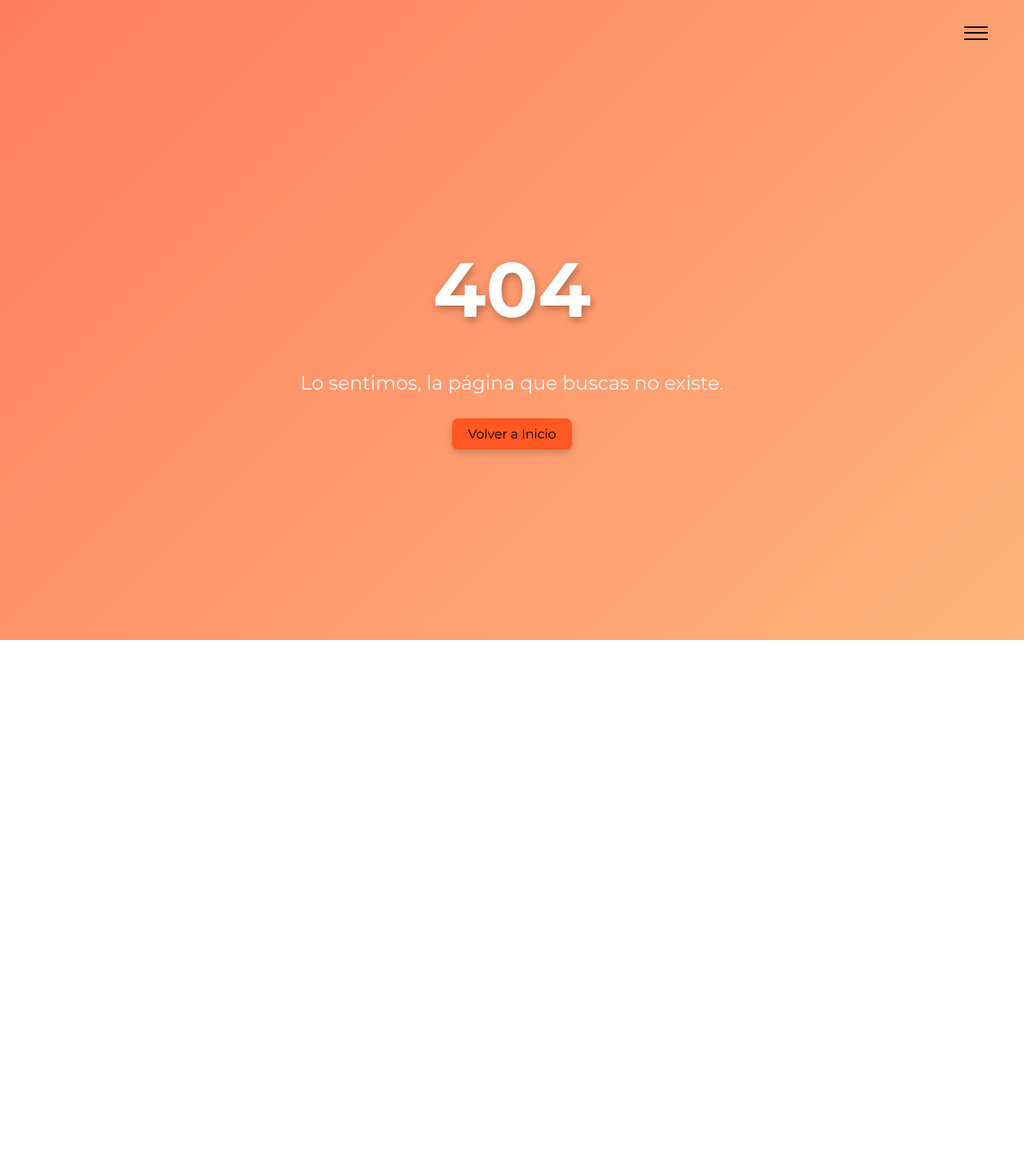
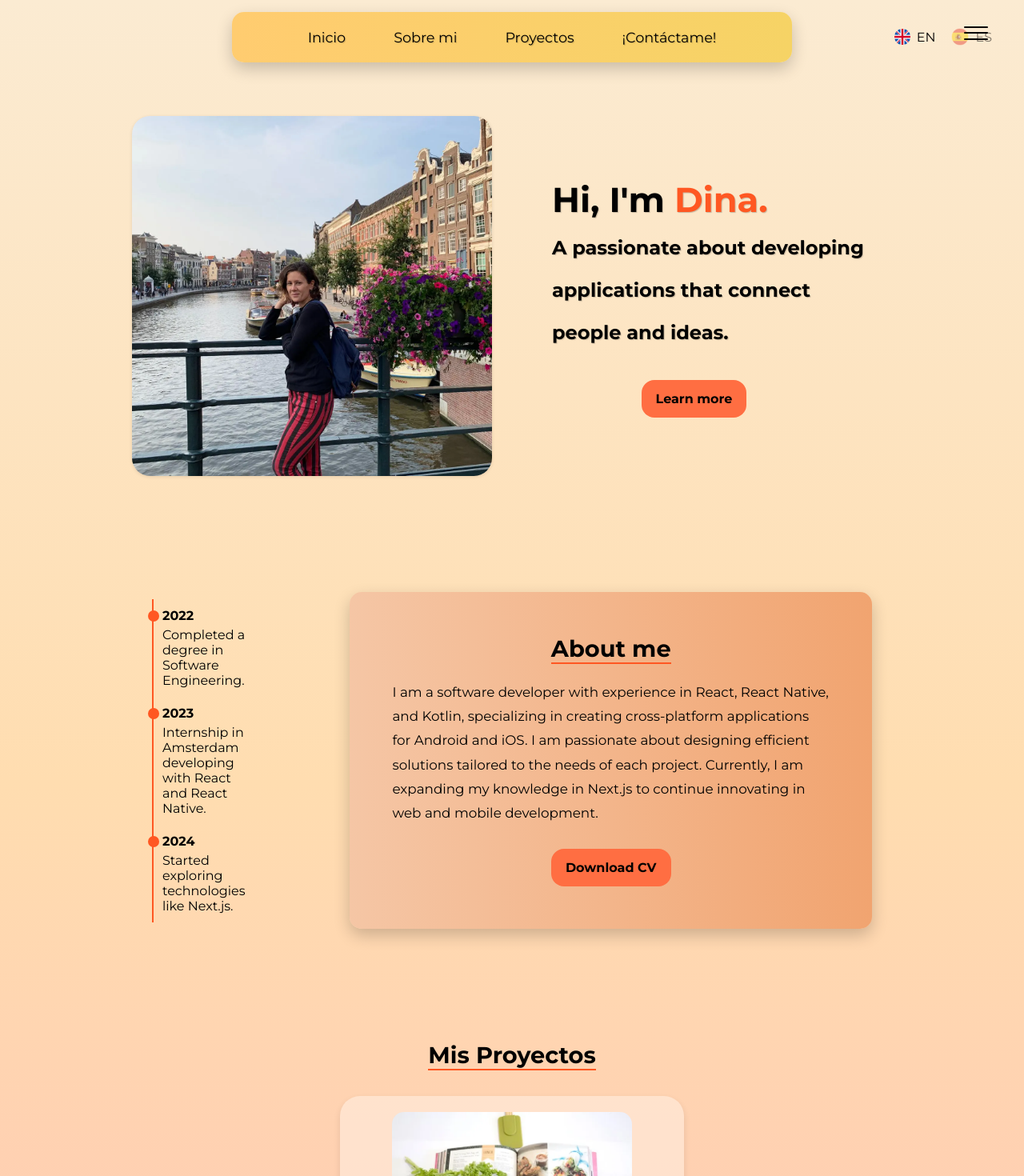
Before and after one commit to LavryDam/my-portfolio-web, a Next.js app: page /en in a window 1280 px wide. Before the commit this address had no page. Shown: the top 1470 px of the page at 80% size. Before the commit the page ends 800 px from the top, so only its background shows below. Built offline with nearby package versions, Linux system fonts and the light colour scheme.

Commit message:
fix: logic

```diff
--- a/app/layout.tsx
+++ b/app/[locale]/layout.tsx
@@ -1,8 +1,11 @@
-import Navbar from "./components/Navbar/Navbar";
-import { ReactNode } from "react";
-import Fonts from "../fonts/Fonts";
+import Navbar from "../components/Navbar/Navbar";
+import Fonts from "../../fonts/Fonts";
 import Script from "next/script";
 import { Analytics } from "@vercel/analytics/next";
+import { getMessages } from "next-intl/server";
+import { NextIntlClientProvider } from "next-intl";
+import { notFound } from "next/navigation";
+import { routing } from "@/public/i18n/routing";
 
 export const metadata = {
   title: "Dina Martínez Ruiz | Desarrolladora Web y Móvil",
@@ -12,18 +15,16 @@ export const metadata = {
     "portfolio, trabajo, proyectos, curriculum, desarrolladora web, react, kotlin",
 };
 
-type RootLayoutProps = {
-  children: ReactNode;
-  params: { lang: "en" | "es" };
-};
+export default async function RootLayout({ children, params }: {children: React.ReactNode; params: Promise<{ locale: "en" | "es" }>;}) {
+  const { locale } = await params;
+  if (!routing.locales.includes(locale)) {
+    notFound();
+  }
 
-export async function generateStaticParams() {
-  return [{ lang: "en" }, { lang: "es" }];
-}
+  const message = await getMessages();
 
-export default function RootLayout({ params, children }: RootLayoutProps) {
   return (
-    <html lang={params.lang}>
+    <html lang={locale}>
       <head>
         <Script async src="https://www.googletagmanager.com/gtag/js?id=G-PNPEJXGWBK"></Script>
         <Script id="google-analytics" strategy="afterInteractive">
@@ -60,7 +61,9 @@ export default function RootLayout({ params, children }: RootLayoutProps) {
       </head>
       <body className={Fonts.className}>
         <Navbar />
-        {children}
+          <NextIntlClientProvider messages={message}>
+              {children}
+          </NextIntlClientProvider>
         <Analytics />
       </body>
     </html>
--- a/app/not-found.tsx
+++ b/app/[locale]/notFound.tsx
@@ -1,5 +1,5 @@
 import Link from "next/link";
-import "./notfound.css";
+import "./notFound.css";
 
 export default function NotFound() {
     return (
--- a/app/page.tsx
+++ b/app/[locale]/page.tsx
@@ -1,23 +1,27 @@
-import Link from "next/link";
-import "./globals.css";
-import About from "./about/about";
-import Contact from "./contacto/contact";
-import Projects from "./proyectos/project";
+import "../globals.css";
+import About from "../about/About";
+import Contact from "../contacto/contact";
+import Projects from "../proyectos/project";
 import Image from "next/image";
+import {useTranslations, useLocale} from 'next-intl';
+import { Link } from "../../public/i18n/navigation";
 
 export default function HomePage() {
+  const t = useTranslations('HomePage');
+  const locale = useLocale();
+
   return(
     <>
       <div className="content-container">
       <header className="language-selector">
-        <Link href="#" locale="es" className="Link-option">
-          <div className="lang-option">
+        <Link href="/" locale="en" className="Link-option">
+          <div className={`lang-option ${locale === 'en' ? 'active' : ''}`}>
           <Image src="/images/uk.png" alt="EN" width={20} height={20} />
             <span className="option">EN</span>
           </div>
         </Link>
-        <Link href="#" locale="en" className="Link-option">
-          <div className="lang-option active">
+        <Link href="/" locale="es" className="Link-option">
+          <div className={`lang-option ${locale === 'es' ? 'active' : ''}`}>
           <Image src="/images/spain.png" alt="ES" width={22} height={22} />
             <span className="option">ES</span>
           </div>
@@ -26,11 +30,11 @@ export default function HomePage() {
         <div className="image-container"></div>
         <div className="text">
           <h1 className="overlay-text">
-            Hola, soy <span className="highlight">Dina.</span><br/>
-            <span className="small-text">Una apasionada por el desarrollo de aplicaciones que conectan personas e ideas. </span>
+          {t('title')} <span className="highlight">{t('name')}</span><br/>
+            <span className="small-text">{t('about')}</span>
           </h1>
           <Link href="#about" className="bottom-link">
-           <div className="bottom">Conocer más</div>
+           <div className="bottom">{t('aboutLink')}</div>
           </Link>
         </div>
       </div>
--- a/app/about/about.tsx
+++ b/app/about/about.tsx
@@ -1,40 +1,39 @@
-import Link from "next/link";
 import "./about.css";
+import {useTranslations} from 'next-intl';
+import { Link } from "../../public/i18n/navigation";
 
 export const metadata = {
     title: "Sobre mí",
 }
 
-function aboutPage(){
+function AboutPage(){
+    const t = useTranslations('AboutPage');
+
     return (
         <>
             <div className="contenedor-about">
                 <div className="timeline">
                     <div className="timeline-item">
                         <span className="date">2022</span>
-                        <p>Finalicé Desarrollo de Aplicaciones Multiplataforma</p>
+                        <p>{t('date1')}</p>
                     </div>
                     <div className="timeline-item">
                         <span className="date">2023</span>
-                        <p>Prácticas en Ámsterdam desarrollando con React y React Native.</p>
+                        <p>{t('date2')}</p>
                     </div>
                     <div className="timeline-item">
                         <span className="date">2024</span>
-                        <p>Empecé a explorar tecnologías como Next.js</p>
+                        <p>{t('date3')}</p>
                     </div>
                 </div>
                 <div className="about-page">
-                    <h1>Mi historia</h1>
-                    <p className="bio-texto">
-                        Soy desarrolladora de software con experiencia en React, React Native y Kotlin, especializada en crear aplicaciones multiplataforma para Android e iOS.
-                        Me apasiona diseñar soluciones eficientes y adaptadas a las necesidades de cada proyecto.
-                        Actualmente, estoy ampliando mis conocimientos en Next.js para seguir innovando en el desarrollo web y móvil.
-                    </p>
-                    <Link href="/docs/CV_DINAMARTINEZRUIZ.pdf" target="_blank" download className="enlace-cv">Descargar CV</Link>
+                    <h1>{t('title')}</h1>
+                    <p className="bio-texto">{t('about')}</p>
+                    <Link href="/docs/CV_DINAMARTINEZRUIZ.pdf" target="_blank" download className="enlace-cv">{t('link')}</Link>
                 </div>
             </div>
         </>
     );
 }
 
-export default aboutPage;
+export default AboutPage;
--- a/messages/en.json
+++ b/messages/en.json
@@ -1,15 +1,18 @@
 {
     "HomePage": {
-      "h1": "Hi, I'm Dina",
+      "title": "Hi, I'm",
+      "name": "Dina.",
       "about": "A passionate about developing applications that connect people and ideas.",
       "aboutLink": "Learn more"
     },
 
-    "aboutPage": {
-      "h1": "About me",
-      "p1": "I am a software engineer with a passion for creating innovative solutions that make a difference.",
-      "p2": "With a strong background in web development and a keen eye for design, I strive to build user-friendly applications that enhance the user experience.",
-      "p3": "In my free time, I enjoy exploring new technologies and contributing to open-source projects."
+    "AboutPage": {
+      "title": "About me",
+      "about": "I am a software developer with experience in React, React Native, and Kotlin, specializing in creating cross-platform applications for Android and iOS. I am passionate about designing efficient solutions tailored to the needs of each project. Currently, I am expanding my knowledge in Next.js to continue innovating in web and mobile development.",
+      "link": "Download CV",
+      "date1": "Completed a degree in Software Engineering.",
+      "date2": "Internship in Amsterdam developing with React and React Native.",
+      "date3": "Started exploring technologies like Next.js."
     },
 
     "ProyectosPage": {
--- a/messages/es.json
+++ b/messages/es.json
@@ -1,15 +1,18 @@
 {
     "HomePage": {
-      "h1": "Hola, soy Dina.",
-      "about": "Una apasionada por el desarrollo de aplicaciones que conectan personas e ideas.",
-      "aboutLink": "Conocer más"
+        "title": "Hola, soy",
+        "name": "Dina.",
+        "about": "Una apasionada por el desarrollo de aplicaciones que conectan personas e ideas.",
+        "aboutLink": "Conocer más"
     },
 
-    "aboutPage": {
-        "h1": "About me",
-        "p1": "I am a software engineer with a passion for creating innovative solutions that make a difference.",
-        "p2": "With a strong background in web development and a keen eye for design, I strive to build user-friendly applications that enhance the user experience.",
-        "p3": "In my free time, I enjoy exploring new technologies and contributing to open-source projects."
+    "AboutPage": {
+        "title": "Mi historia",
+        "about": "Soy desarrolladora de software con experiencia en React, React Native y Kotlin, especializada en crear aplicaciones multiplataforma para Android e iOS. Me apasiona diseñar soluciones eficientes y adaptadas a las necesidades de cada proyecto. Actualmente, estoy ampliando mis conocimientos en Next.js para seguir innovando en el desarrollo web y móvil.",
+        "link": "Descargar CV",
+        "date1": "Finalicé Desarrollo de Aplicaciones Multiplataforma.",
+        "date2": "Prácticas en Ámsterdam desarrollando con React y React Native.",
+        "date3": "Empecé a explorar tecnologías como Next.js."
     },
 
     "ProyectosPage": {
```
Also changed, not shown: middleware.ts (+3 -5 lines), app/[locale]/notFound.css (renamed from app/notfound.css).
